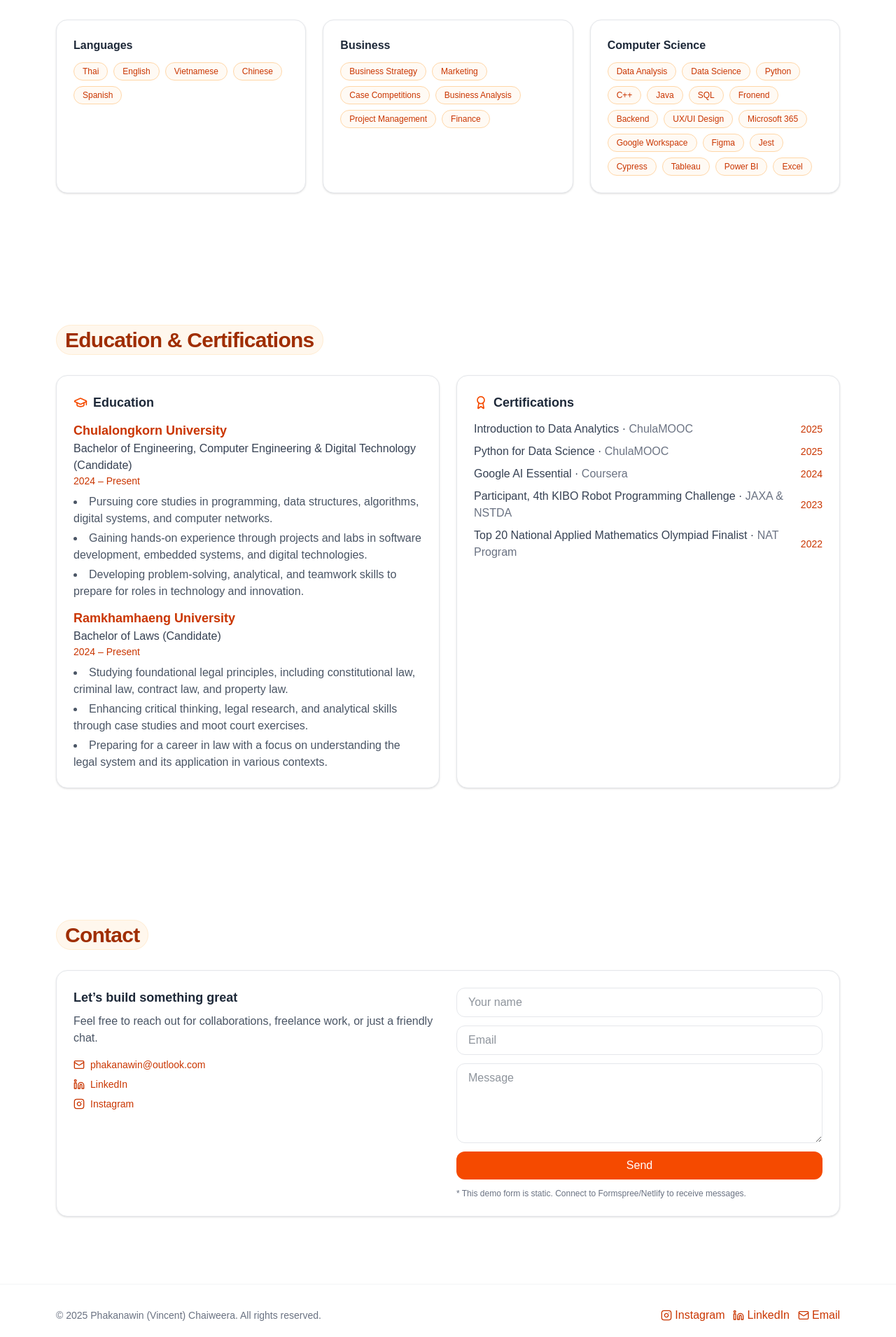
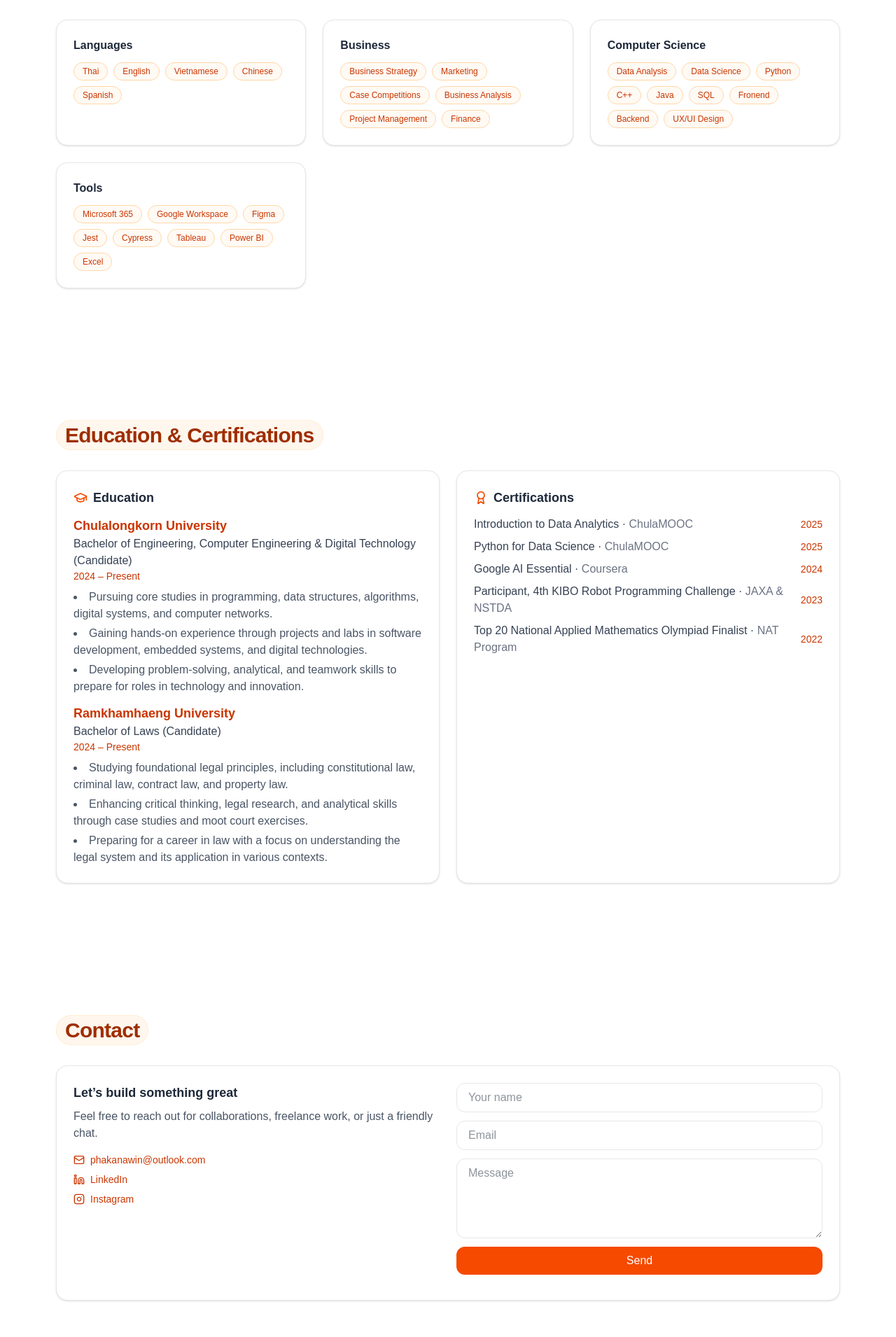
Before and after one commit to JohanLavertz14/official-website, a Next.js app: page / in a window 1280 px wide. Shown: the part 2585-4495 px from the top of the page at 70% size. Built offline with nearby package versions, Linux system fonts and the light colour scheme.

Commit message:
edit data

```diff
--- a/src/app/globals.css
+++ b/src/app/globals.css
@@ -23,7 +23,7 @@
   }
 }
 
-.dark :root {
+.dark {
   --background: #0a0a0a;
   --foreground: #ededed;
 }
--- a/src/app/page.tsx
+++ b/src/app/page.tsx
@@ -1,5 +1,5 @@
 "use client";
-import React from "react";
+import React, { useEffect } from "react";
 import Image from "next/image";
 import { Mail, Instagram, Linkedin, Download, ArrowRight, ExternalLink, MapPin, Briefcase, GraduationCap, Award, Phone } from "lucide-react";
 import { motion } from "framer-motion";
@@ -11,6 +11,19 @@ import { profile, experience, projects, education, certs, nav } from "../data/si
 import ThemeToggle from "../components/ThemeToggle";
 
 export default function Page() {
+  useEffect(() => {
+    try {
+      const saved = typeof window !== "undefined" ? localStorage.getItem("theme") : null;
+      const prefersDark = typeof window !== "undefined" && window.matchMedia && window.matchMedia("(prefers-color-scheme: dark)").matches;
+      if (saved === "dark" || (!saved && prefersDark)) {
+        document.documentElement.classList.add("dark");
+      } else {
+        document.documentElement.classList.remove("dark");
+      }
+    } catch {
+      // fail quietly
+    }
+  }, []);
   return (
     <div className="min-h-screen bg-white text-gray-800 dark:bg-zinc-950 dark:text-zinc-100">
       <header className="sticky top-0 z-40 backdrop-blur bg-white/70 dark:bg-zinc-950/60 border-b border-gray-100 dark:border-white/10">
@@ -20,7 +33,7 @@ export default function Page() {
           </a>
           <ul className="hidden md:flex items-center gap-6 text-sm">
             {nav.map((n) => (
-              <li key={n.id}><a className="hover:text-gray-900 dark:hover:text-white" href={`#${n.id}`}>{n.label}</a></li>
+              <li key={n.id}><a className="hover:text-orange-600 dark:hover:text-orange-300" href={`#${n.id}`}>{n.label}</a></li>
             ))}
           </ul>
           <div className="flex items-center gap-2">
@@ -150,7 +163,11 @@ export default function Page() {
           </Card>
           <Card className="p-6">
             <h3 className="font-semibold">Computer Science</h3>
-            <div className="mt-3 flex flex-wrap gap-2">{[...profile.skills.computer, ...profile.skills.tools].map((s) => (<Tag key={s}>{s}</Tag>))}</div>
+            <div className="mt-3 flex flex-wrap gap-2">{profile.skills.computer.map((s) => (<Tag key={s}>{s}</Tag>))}</div>
+          </Card>
+          <Card className="p-6">
+            <h3 className="font-semibold">Tools</h3>
+            <div className="mt-3 flex flex-wrap gap-2">{profile.skills.tools.map((s) => (<Tag key={s}>{s}</Tag>))}</div>
           </Card>
         </div>
       </Section>
@@ -201,7 +218,7 @@ export default function Page() {
               <input required type="email" placeholder="Email" className="rounded-xl border border-gray-200 px-4 py-2 outline-none focus:ring-2 focus:ring-orange-300 dark:border-white/10 dark:bg-zinc-900" />
               <textarea required placeholder="Message" rows={4} className="rounded-xl border border-gray-200 px-4 py-2 outline-none focus:ring-2 focus:ring-orange-300 dark:border-white/10 dark:bg-zinc-900" />
               <button className="rounded-xl bg-orange-600 text-white px-4 py-2 hover:bg-orange-700">Send</button>
-              <p className="text-xs text-gray-500 dark:text-zinc-400">* This demo form is static. Connect to Formspree/Netlify to receive messages.</p>
+              <p className="text-xs text-gray-500 dark:text-zinc-400"></p>
             </form>
           </div>
         </Card>
--- a/src/components/Card.tsx
+++ b/src/components/Card.tsx
@@ -2,6 +2,11 @@ import React from "react";
 
 export default function Card({ children, className = "" }: { children: React.ReactNode; className?: string }) {
   return (
-    <div className={`rounded-2xl border border-gray-200 bg-white shadow-sm hover:shadow-md transition-shadow ${className}`}>{children}</div>
+    <div
+      className={`rounded-2xl border border-gray-200 bg-white shadow-sm hover:shadow-md transition-shadow
+        dark:border-zinc-800 dark:bg-zinc-900 ${className}`}
+    >
+      {children}
+    </div>
   );
 }
--- a/src/components/Pill.tsx
+++ b/src/components/Pill.tsx
@@ -1,5 +1,12 @@
 import React from "react";
 
 export default function Pill({ children }: { children: React.ReactNode }) {
-  return <span className="rounded-full bg-orange-100 text-orange-800 px-2.5 py-0.5 text-xs font-medium">{children}</span>;
+  return (
+    <span
+      className="rounded-full bg-orange-100 text-orange-800 px-2.5 py-0.5 text-xs font-medium
+        dark:bg-orange-950/50 dark:text-orange-300"
+    >
+      {children}
+    </span>
+  );
 }
--- a/src/components/Section.tsx
+++ b/src/components/Section.tsx
@@ -5,7 +5,12 @@ export default function Section({ id, title, children }: { id: string; title: st
     <section id={id} className="scroll-mt-24 py-16 md:py-24">
       <div className="max-w-6xl mx-auto px-4">
         <h2 className="text-2xl md:text-3xl font-semibold tracking-tight mb-8">
-          <span className="px-3 py-1 rounded-full text-orange-800 bg-orange-50 border border-orange-100 dark:bg-orange-950/50 dark:text-orange-200 dark:border-orange-900/40">{title}</span>
+          <span
+            className="px-3 py-1 rounded-full text-orange-800 bg-orange-50 border border-orange-100
+              dark:text-orange-300 dark:bg-orange-950/50 dark:border-orange-900"
+          >
+            {title}
+          </span>
         </h2>
         {children}
       </div>
--- a/src/components/Tag.tsx
+++ b/src/components/Tag.tsx
@@ -2,7 +2,10 @@ import React from "react";
 
 export default function Tag({ children }: { children: React.ReactNode }) {
   return (
-    <span className="inline-flex items-center rounded-full border border-orange-200 bg-orange-50/60 px-3 py-1 text-xs font-medium text-orange-700">
+    <span
+      className="inline-flex items-center rounded-full border border-orange-200 bg-orange-50/60 px-3 py-1 text-xs font-medium text-orange-700
+        dark:border-orange-900 dark:bg-orange-950/50 dark:text-orange-300"
+    >
       {children}
     </span>
   );
```
Also changed, not shown: 1 other file (tests, documents, lock files or other folders).
